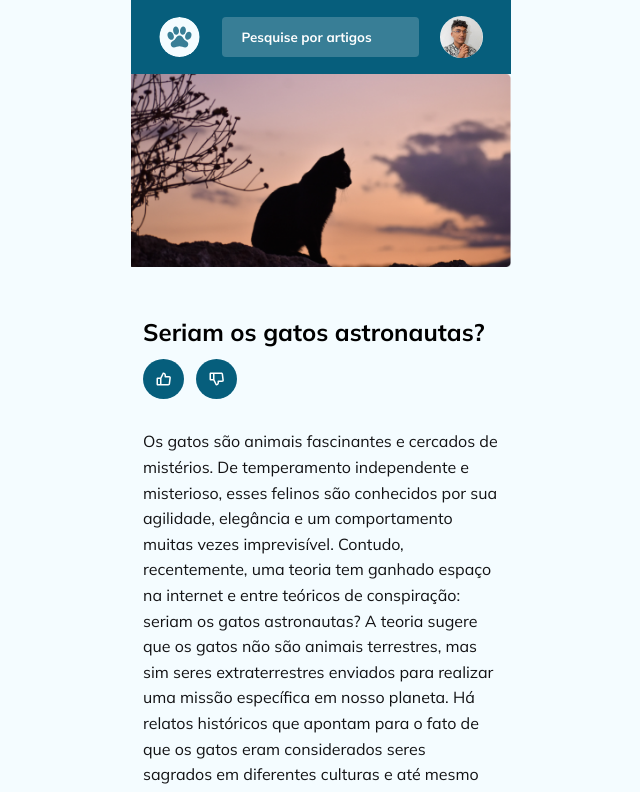
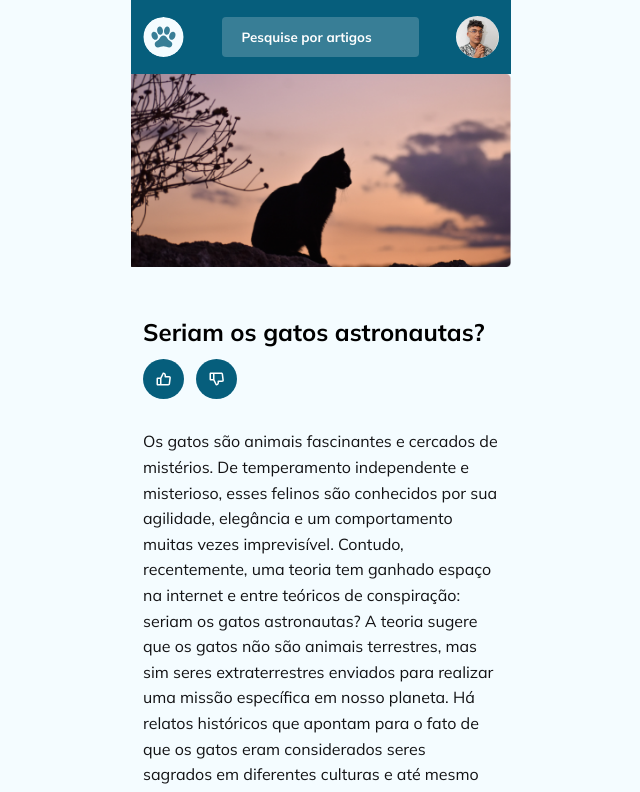
Before and after one commit to Talisson-b/blogGatos, a plain HTML site: page index.html in a window 1280 px wide. Shown: the top 792 px of the page, without its empty margins (319-959 px from the left). Drawn offline with Linux system fonts and the light colour scheme.

Commit message:
fix: padding to header

```diff
--- a/style.css
+++ b/style.css
@@ -24,7 +24,7 @@ header {
   display: flex;
   justify-content: space-between;
   align-items: center;
-  padding: 1.6rem 2.8rem;
+  padding: 1.6rem 1.2rem;
 }
 
 header img {
```
